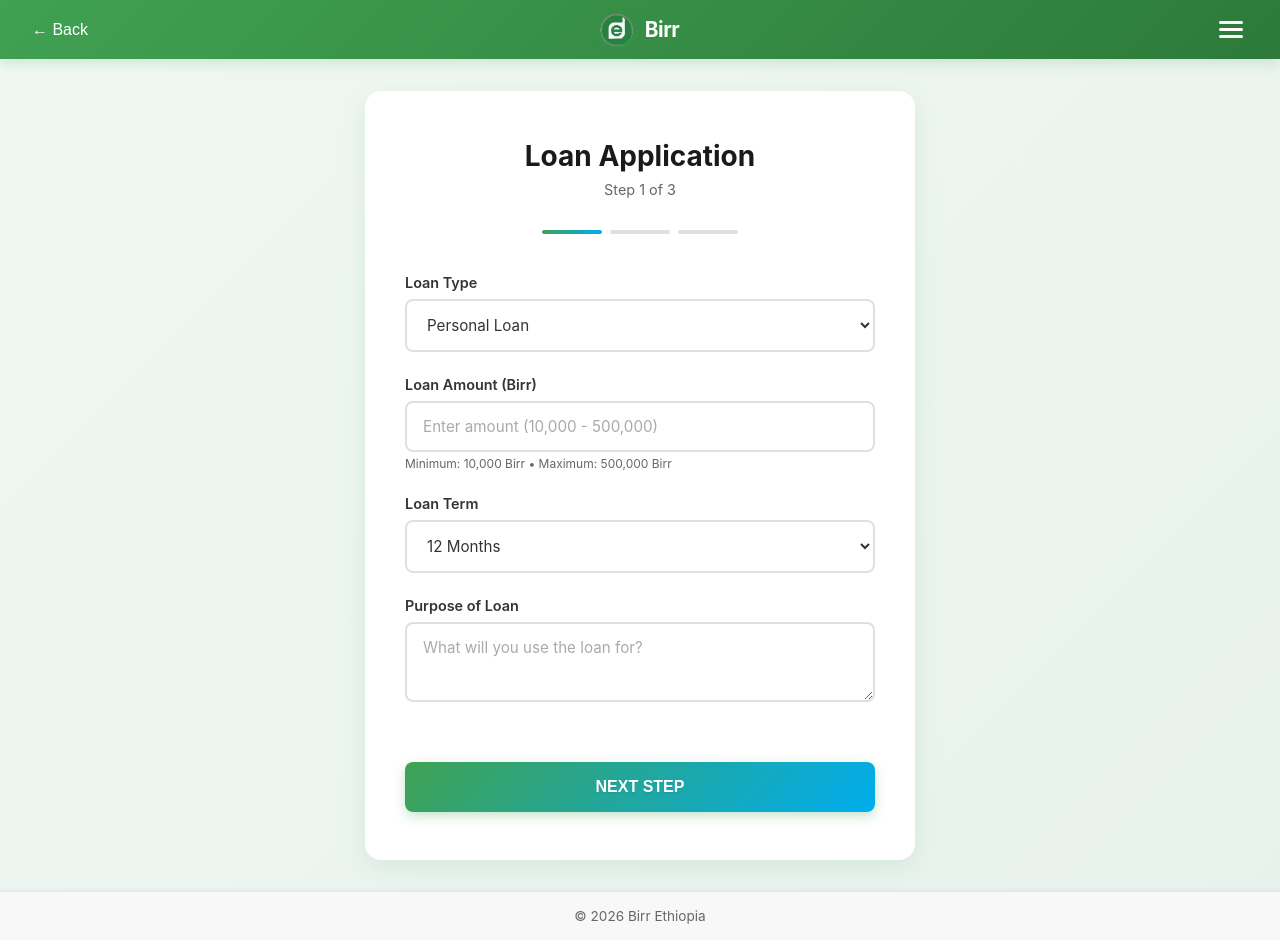
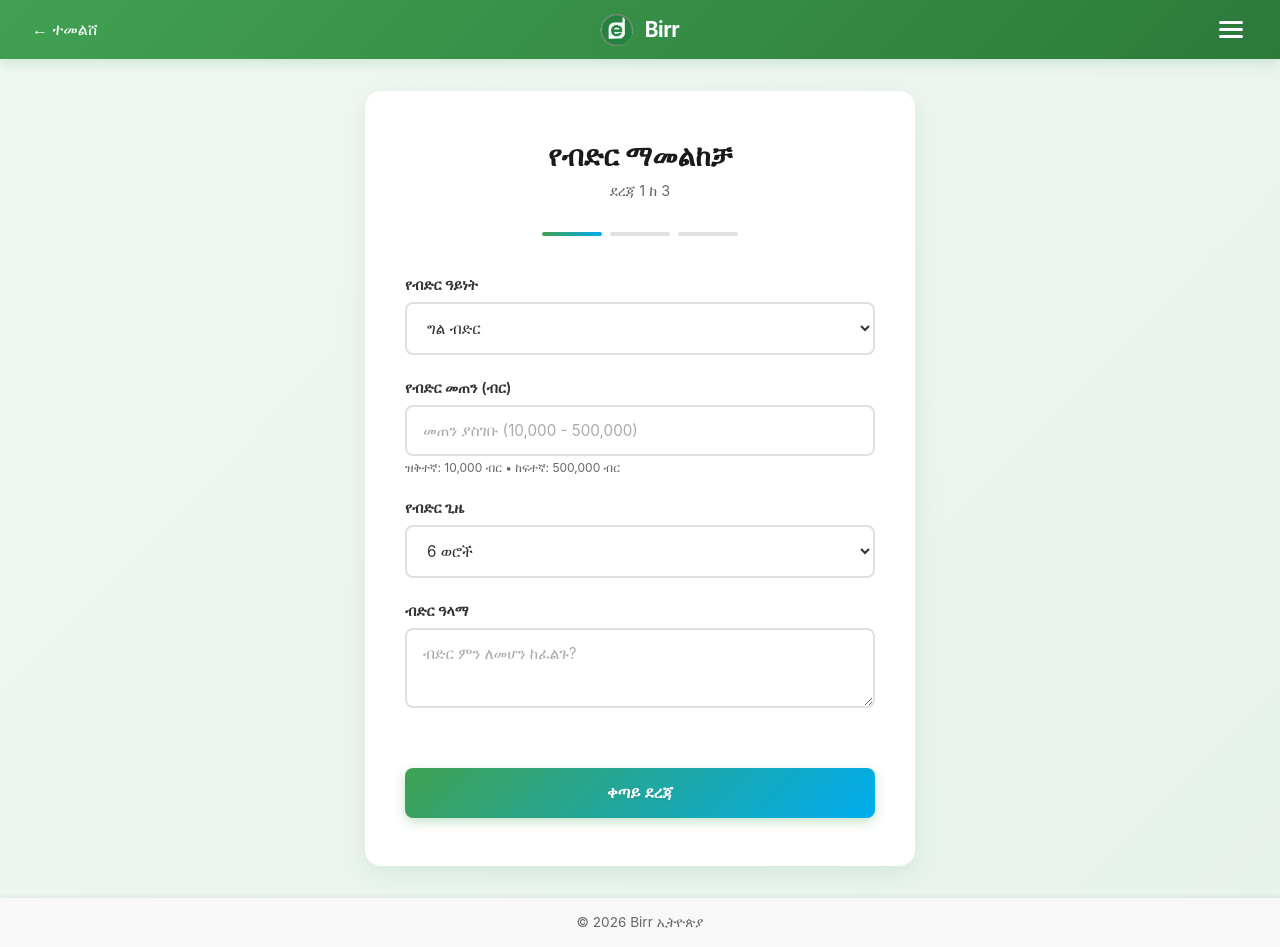
Before and after one commit to ojsimpson993-ai/ebirr, a React (Vite) app: page /loan-application in a window 1280 px wide. Built offline with nearby package versions, Linux system fonts and the light colour scheme; no server answers.

Commit message:
Update LoanApplication.jsx

```diff
--- a/src/pages/LoanApplication.jsx
+++ b/src/pages/LoanApplication.jsx
@@ -11,9 +11,9 @@ export default function LoanApplication() {
 
   // Form state - initialize with data from context
   const [formData, setFormData] = useState({
-    loanType: loanApplicationData?.loanType || 'Personal Loan',
+    loanType: loanApplicationData?.loanType || 'ግል ብድር',
     loanAmount: loanApplicationData?.loanAmount || '',
-    loanTerm: loanApplicationData?.loanTerm || '12 Months',
+    loanTerm: loanApplicationData?.loanTerm || '12 ወሮች',
     purpose: loanApplicationData?.purpose || ''
   });
 
@@ -59,7 +59,7 @@ export default function LoanApplication() {
       {/* ==================== HEADER ==================== */}
       <header className="header">
         <button className="back-btn" onClick={handleBack}>
-          ← Back
+          ← ተመልሸ
         </button>
         <div className="logo">
           <div className="logo-circle">
@@ -79,8 +79,8 @@ export default function LoanApplication() {
         <div className="container">
 
           {/* Title Section */}
-          <h1 className="form-title">Loan Application</h1>
-          <p className="form-subtitle">Step 1 of 3</p>
+          <h1 className="form-title">የብድር ማመልከቻ</h1>
+          <p className="form-subtitle">ደረጃ 1 ከ 3</p>
 
           {/* Progress Indicator */}
           <div className="progress-indicator">
@@ -94,30 +94,30 @@ export default function LoanApplication() {
 
             {/* Loan Type */}
             <div className="form-group">
-              <label className="form-label">Loan Type</label>
+              <label className="form-label">የብድር ዓይነት</label>
               <select
                 name="loanType"
                 value={formData.loanType}
                 onChange={handleChange}
                 className="form-select"
               >
-                <option value="Personal Loan">Personal Loan</option>
-                <option value="Business Loan">Business Loan</option>
-                <option value="Home Loan">Home Loan</option>
-                <option value="Education Loan">Education Loan</option>
-                <option value="Auto Loan">Auto Loan</option>
+                <option value="ግል ብድር">ግል ብድር</option>
+                <option value="ንግድ ብድር">ንግድ ብድር</option>
+                <option value="ቤት ብድር">ቤት ብድር</option>
+                <option value="ትምህርት ብድር">ትምህርት ብድር</option>
+                <option value="ሞተር ብድር">ሞተር ብድር</option>
               </select>
             </div>
 
             {/* Loan Amount */}
             <div className="form-group">
-              <label className="form-label">Loan Amount (Birr)</label>
+              <label className="form-label">የብድር መጠን (ብር)</label>
               <input
                 type="number"
                 name="loanAmount"
                 value={formData.loanAmount}
                 onChange={handleChange}
-                placeholder="Enter amount (10,000 - 500,000)"
+                placeholder="መጠን ያስገቡ (10,000 - 500,000)"
                 className="form-input"
                 min="10000"
                 max="500000"
@@ -125,37 +125,37 @@ export default function LoanApplication() {
                 required
               />
               <small style={{ display: 'block', marginTop: '4px', color: '#666', fontSize: '12px' }}>
-                Minimum: 10,000 Birr • Maximum: 500,000 Birr
+                ዝቅተኛ: 10,000 ብር • ከፍተኛ: 500,000 ብር
               </small>
             </div>
 
             {/* Loan Term */}
             <div className="form-group">
-              <label className="form-label">Loan Term</label>
+              <label className="form-label">የብድር ጊዜ</label>
               <select
                 name="loanTerm"
                 value={formData.loanTerm}
                 onChange={handleChange}
                 className="form-select"
               >
-                <option value="6 Months">6 Months</option>
-                <option value="12 Months">12 Months</option>
-                <option value="18 Months">18 Months</option>
-                <option value="24 Months">24 Months</option>
-                <option value="36 Months">36 Months</option>
-                <option value="48 Months">48 Months</option>
-                <option value="60 Months">60 Months</option>
+                <option value="6 ወሮች">6 ወሮች</option>
+                <option value="12 ወሮች">12 ወሮች</option>
+                <option value="18 ወሮች">18 ወሮች</option>
+                <option value="24 ወሮች">24 ወሮች</option>
+                <option value="36 ወሮች">36 ወሮች</option>
+                <option value="48 ወሮች">48 ወሮች</option>
+                <option value="60 ወሮች">60 ወሮች</option>
               </select>
             </div>
 
             {/* Purpose of Loan */}
             <div className="form-group">
-              <label className="form-label">Purpose of Loan</label>
+              <label className="form-label">ብድር ዓላማ</label>
               <textarea
                 name="purpose"
                 value={formData.purpose}
                 onChange={handleChange}
-                placeholder="What will you use the loan for?"
+                placeholder="ብድር ምን ለመሆን ከፈልጉ?"
                 className="form-textarea"
                 required
               ></textarea>
@@ -163,7 +163,7 @@ export default function LoanApplication() {
 
             {/* Submit Button */}
             <button type="submit" className="next-btn">
-              NEXT STEP
+              ቀጣይ ደረጃ
             </button>
           </form>
 
@@ -172,7 +172,7 @@ export default function LoanApplication() {
 
       {/* ==================== FOOTER ==================== */}
       <footer className="footer">
-        © 2026 Birr Ethiopia
+        © 2026 Birr ኢትዮጵያ
       </footer>
     </div>
   );
```
